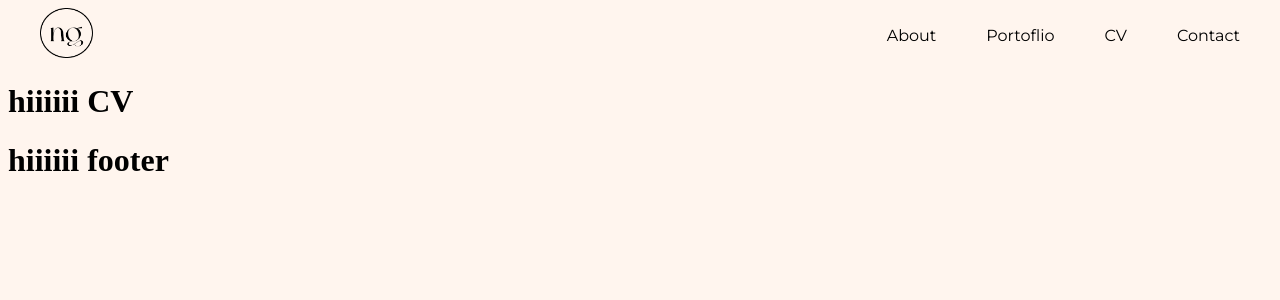
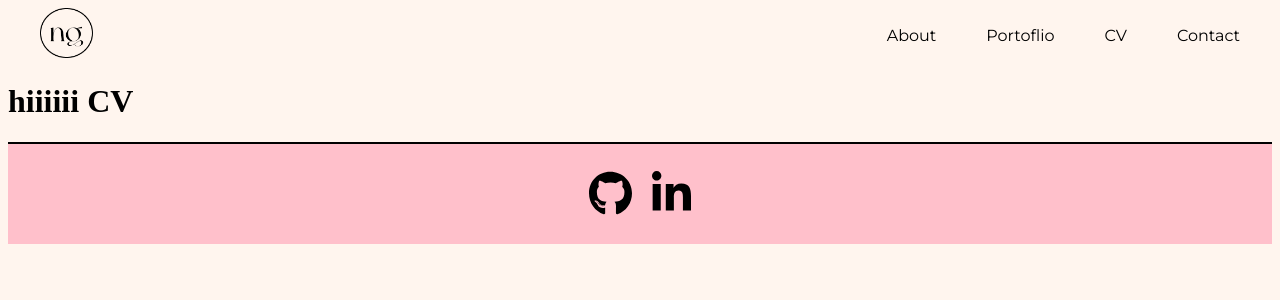
Before and after one commit to nathaliegustafsson/portfolio, a React (Vite) app: page /cv in a window 1280 px wide. Shown: the top 300 px of the page. Built offline with nearby package versions, Linux system fonts and the light colour scheme.

Commit message:
add content

```diff
--- a/src/components/Footer.tsx
+++ b/src/components/Footer.tsx
@@ -1,7 +1,34 @@
+import styled from "styled-components";
+
 function Footer() {
     return (
-        <h1>hiiiiii footer</h1>
+        <Container>
+            <IconContainer>
+                <Icon src="/github-icon.svg" alt="github-icon" />
+                <Icon src="/linkedin-icon.svg" alt="linkedin-icon" />
+            </IconContainer>
+        </Container>
     )
 }
 
+// Styling
+const Container = styled.div`
+    background-color: pink;
+    border-top: 2px solid black;
+    height: 100px;
+    display: flex;
+    justify-content: center;
+    align-items: center;
+`;
+
+const IconContainer = styled.div`
+    display: flex;
+    justify-content: center;
+    gap: 20px;
+`;
+
+const Icon = styled.img`
+    height: 45px;
+`;
+
 export default Footer;
```
